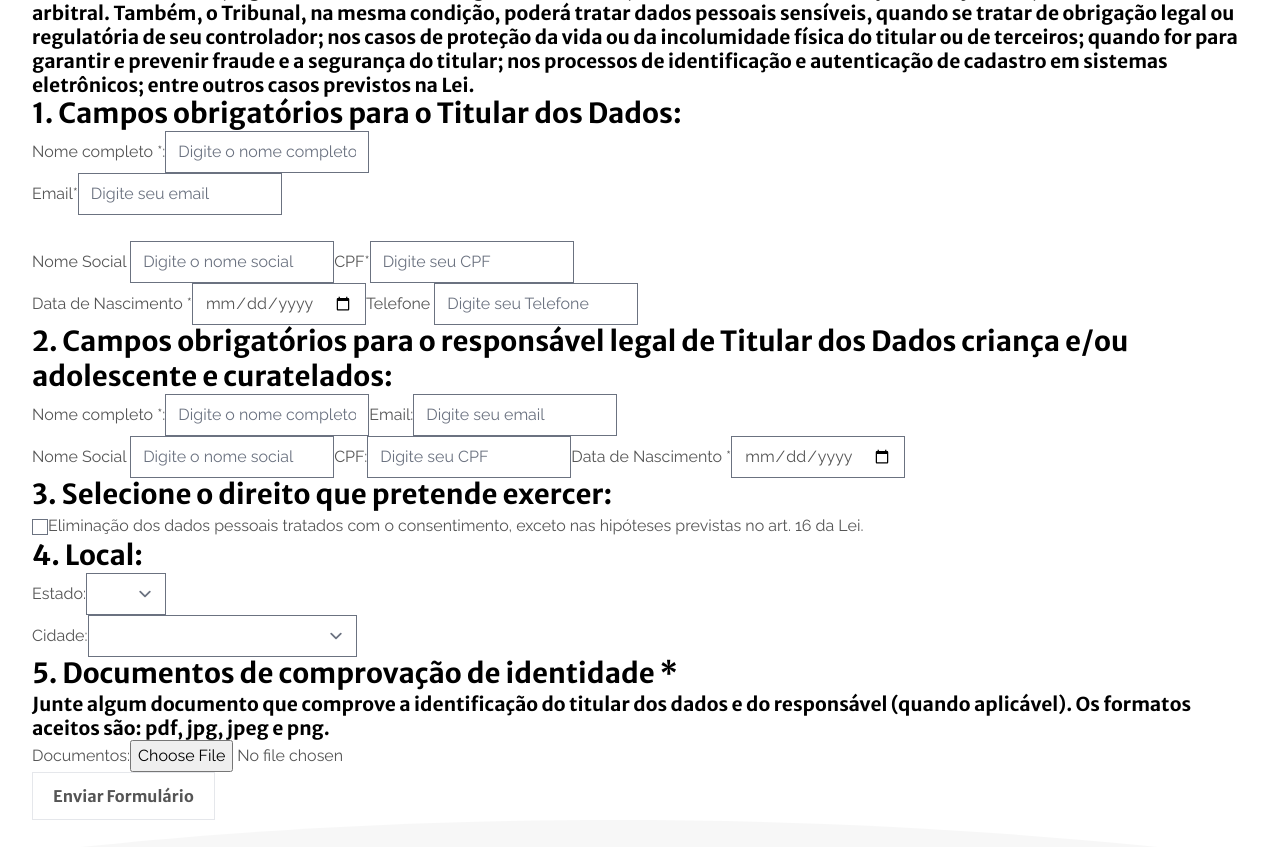
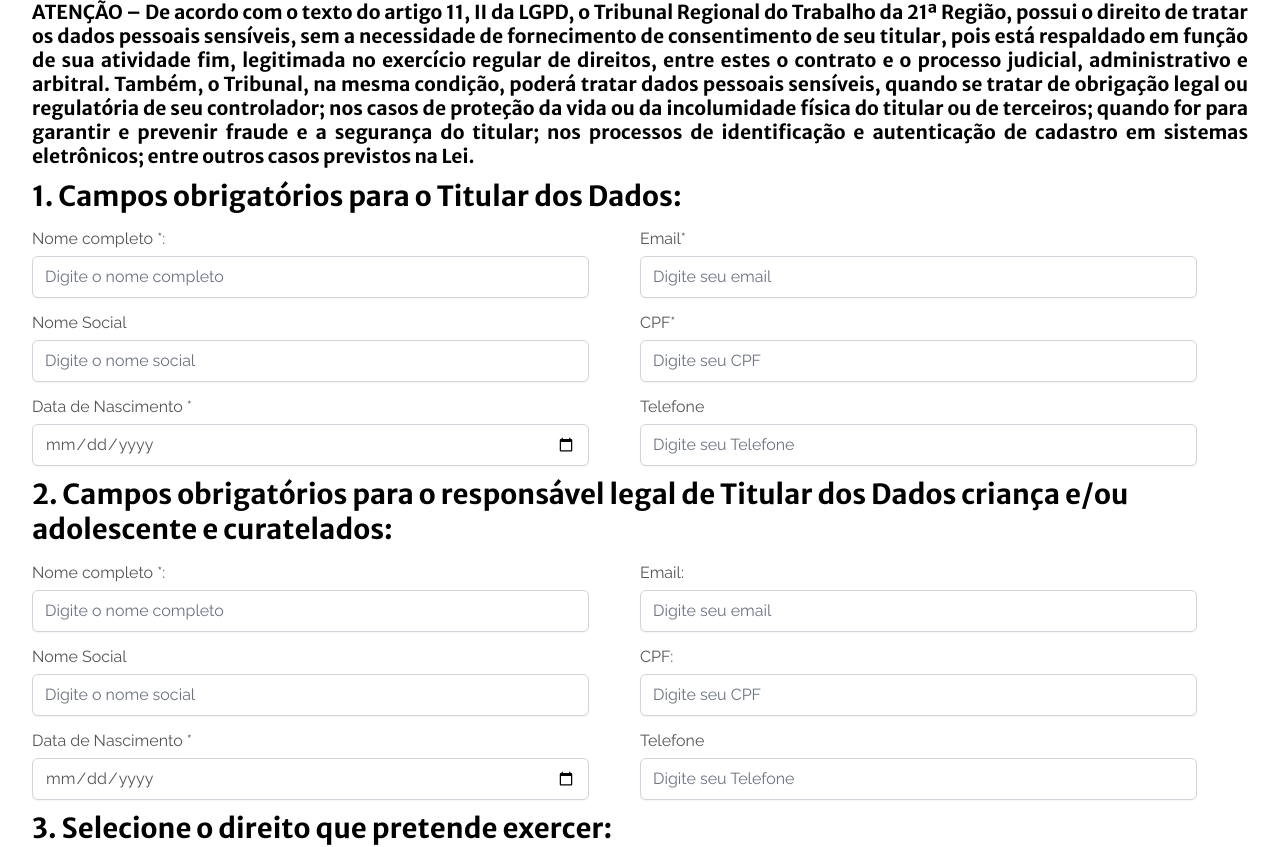
Before and after one commit to EugenioVLopes/edpTemplate, a Next.js app: page /exclusaoform in a window 1280 px wide. Shown: the part 300-1147 px from the top of the page. Built offline with nearby package versions, Linux system fonts and the light colour scheme; what tailwind-bootstrap-grid would draw is missing.

Commit message:
estilo do form adicionado

```diff
--- a/pages/exclusaoform.js
+++ b/pages/exclusaoform.js
@@ -6,142 +6,219 @@
 const Services = () => {
   return (
     <Base>
-      <div className="form-bg">
+      <div className="py-12">
         <div className="container">
-          <div className="row">
-            <div className="col-md-offset-3 col-md-6">
-              <div className="form-container">
-                <div className="titlediv">
-                  <h2 className="h2 title" >
+          <div className="grid grid-cols-1 gap-6">
+            <h2 className="">
               FORMULÁRIO PARA EXERCÍCIO DOS DIREITOS DO TITULAR DOS DADOS
               PESSOAIS
             </h2>
           </div>
           <div>
-                  <h4 className="h4">
+            <h4 className="mt-3 text-lg text-gray-600">
               Conforme os Artigos 17 a 22 da Lei 13.709/2018 (Lei Geral de
               Proteção de Dados Pessoais)
             </h4>
           </div>
-                <div>
-                  <h5 className="h5">
+          <div className="mt-3">
+            <h5 className="text-justify">
               ATENÇÃO – De acordo com o texto do artigo 11, II da LGPD, o
-                    Tribunal Regional do Trabalho da 21ª Região, possui o
-                    direito de tratar os dados pessoais sensíveis, sem a
-                    necessidade de fornecimento de consentimento de seu titular,
-                    pois está respaldado em função de sua atividade fim,
-                    legitimada no exercício regular de direitos, entre estes o
-                    contrato e o processo judicial, administrativo e arbitral.
-                    Também, o Tribunal, na mesma condição, poderá tratar dados
-                    pessoais sensíveis, quando se tratar de obrigação legal ou
-                    regulatória de seu controlador; nos casos de proteção da
-                    vida ou da incolumidade física do titular ou de terceiros;
-                    quando for para garantir e prevenir fraude e a segurança do
-                    titular; nos processos de identificação e autenticação de
-                    cadastro em sistemas eletrônicos; entre outros casos
-                    previstos na Lei.
+              Tribunal Regional do Trabalho da 21ª Região, possui o direito de
+              tratar os dados pessoais sensíveis, sem a necessidade de
+              fornecimento de consentimento de seu titular, pois está respaldado
+              em função de sua atividade fim, legitimada no exercício regular de
+              direitos, entre estes o contrato e o processo judicial,
+              administrativo e arbitral. Também, o Tribunal, na mesma condição,
+              poderá tratar dados pessoais sensíveis, quando se tratar de
+              obrigação legal ou regulatória de seu controlador; nos casos de
+              proteção da vida ou da incolumidade física do titular ou de
+              terceiros; quando for para garantir e prevenir fraude e a
+              segurança do titular; nos processos de identificação e
+              autenticação de cadastro em sistemas eletrônicos; entre outros
+              casos previstos na Lei.
             </h5>
           </div>
-                <div className="form-horizontal">
+          <div className="mt-3">
             <h3>1. Campos obrigatórios para o Titular dos Dados:</h3>
-                  <div className="form-group">
+            <div className="mt-3 flex">
+              <div className="flex-1">
                 <label htmlFor="nomeCompleto">Nome completo *:</label>
                 <input
                   type="text"
                   id="nomeCompleto"
                   name="nomeCompleto"
                   placeholder="Digite o nome completo"
-                      className="form-control"
+                  className="
+                      mt-1
+                      block
+                      w-11/12
+                      rounded-md
+                      border-gray-300
+                      shadow-sm
+                      focus:border-indigo-300 focus:ring focus:ring-indigo-200 focus:ring-opacity-50"
                 />
               </div>
-                  <div className="form-group">
+              <div className="flex-1">
                 <label htmlFor="email">Email*</label>
                 <input
-                      type="text"
+                  type="email"
                   id="email"
                   name="email"
                   placeholder="Digite seu email"
-                      className="form-control"
+                  className="
+                      mt-1
+                      block
+                      w-11/12
+                      rounded-md
+                      border-gray-300
+                      shadow-sm
+                      focus:border-indigo-300 focus:ring focus:ring-indigo-200 focus:ring-opacity-50
+                    "
                 />
               </div>
-                  <label htmlFor="nomeSocial">
-                    <br />
-                    Nome Social{" "}
-                  </label>
+            </div>
+            <div className="mt-3 flex">
+              <div className="flex-1">
+                <label htmlFor="nomeSocial">Nome Social </label>
                 <input
                   type="text"
                   id="nomeSocial"
                   name="nomeSocial"
                   placeholder="Digite o nome social"
+                  className="mt-1
+                        block
+                        w-11/12
+                        rounded-md
+                        border-gray-300
+                        shadow-sm
+                        focus:border-indigo-300 focus:ring focus:ring-indigo-200 focus:ring-opacity-50"
                 />
-
+              </div>
+              <div className="flex-1">
                 <label htmlFor="cpf">CPF*</label>
                 <input
                   type="number"
                   id="cpf"
                   name="cpf"
                   placeholder="Digite seu CPF"
+                  className="mt-1
+                          block
+                          w-11/12
+                          rounded-md
+                          border-gray-300
+                          shadow-sm
+                          focus:border-indigo-300 focus:ring focus:ring-indigo-200 focus:ring-opacity-50"
                 />
-
-                  <label htmlFor="dataNascimento">
-                    <br />
-                    Data de Nascimento *
-                  </label>
+              </div>
+            </div>
+            <div className="mt-3 flex">
+              <div className="flex-1">
+                <label htmlFor="dataNascimento">Data de Nascimento *</label>
                 <input
                   type="date"
                   id="dataNascimento"
                   name="dataNascimento"
+                  className="mt-1
+                        block
+                        w-11/12
+                        rounded-md
+                        border-gray-300
+                        shadow-sm
+                        focus:border-indigo-300 focus:ring focus:ring-indigo-200 focus:ring-opacity-50"
                 />
-
+              </div>
+              <div className="flex-1">
                 <label htmlFor="telefone">Telefone </label>
                 <input
-                    type="number"
+                  type="tel"
                   id="telefone"
                   name="telefone"
                   placeholder="Digite seu Telefone"
+                  className="mt-1
+                        block
+                        w-11/12
+                        rounded-md
+                        border-gray-300
+                        shadow-sm
+                        focus:border-indigo-300 focus:ring focus:ring-indigo-200 focus:ring-opacity-50"
                 />
               </div>
-                <h3>
-                  2. Campos obrigatórios para o responsável legal de Titular dos
-                  Dados criança e/ou adolescente e curatelados:
+            </div>
+          </div>
+          <h3 className="mt-3">
+            2. Campos obrigatórios para o responsável legal de Titular dos Dados
+            criança e/ou adolescente e curatelados:
           </h3>
-                <label htmlFor="nomeCompletoTitularLegal">
-                  Nome completo *:
-                </label>
+          <div className="mt-3 flex">
+            <div className="flex-1">
+              <label htmlFor="nomeCompletoTitularLegal">Nome completo *:</label>
               <input
                 type="text"
                 id="nomeCompletoTitularLegal"
                 name="nomeCompletoTitularLegal"
                 placeholder="Digite o nome completo"
+                className="mt-1
+                      block
+                      w-11/12
+                      rounded-md
+                      border-gray-300
+                      shadow-sm
+                      focus:border-indigo-300 focus:ring focus:ring-indigo-200 focus:ring-opacity-50"
               />
-
+            </div>
+            <div className="flex-1">
               <label htmlFor="emailTitularLegal">Email:</label>
               <input
                 type="text"
                 id="emailTitularLegal"
                 name="emailTitularLegal"
                 placeholder="Digite seu email"
+                className="mt-1
+                      block
+                      w-11/12
+                      rounded-md
+                      border-gray-300
+                      shadow-sm
+                      focus:border-indigo-300 focus:ring focus:ring-indigo-200 focus:ring-opacity-50"
               />
-
-                <label htmlFor="nomeSocialTitularLegal">
-                  <br />
-                  Nome Social{" "}
-                </label>
+            </div>
+          </div>
+          <div className="mt-3 flex">
+            <div className="flex-1">
+              <label htmlFor="nomeSocialTitularLegal">Nome Social </label>
               <input
                 type="text"
                 id="nomeSocialTitularLegal"
                 name="nomeSocialTitularLegal"
                 placeholder="Digite o nome social"
+                className="mt-1
+                      block
+                      w-11/12
+                      rounded-md
+                      border-gray-300
+                      shadow-sm
+                      focus:border-indigo-300 focus:ring focus:ring-indigo-200 focus:ring-opacity-50"
               />
-
+            </div>
+            <div className="flex-1">
               <label htmlFor="cpfTiularLegal">CPF:</label>
               <input
                 type="text"
                 id="cpfTiularLegal"
                 name="cpfTiularLegal"
                 placeholder="Digite seu CPF"
+                className="mt-1
+                      block
+                      w-11/12
+                      rounded-md
+                      border-gray-300
+                      shadow-sm
+                      focus:border-indigo-300 focus:ring focus:ring-indigo-200 focus:ring-opacity-50"
               />
-
+            </div>
+          </div>
+          <div className="mt-3 flex">
+            <div className="flex-1">
               <label htmlFor="dataNascimentoTitularLegal">
                 Data de Nascimento *
               </label>
@@ -149,17 +226,60 @@
                 type="date"
                 id="dataNascimentoTitularLegal"
                 name="dataNascimentoTitularLegal"
+                className="mt-1
+                      block
+                      w-11/12
+                      rounded-md
+                      border-gray-300
+                      shadow-sm
+                      focus:border-indigo-300 focus:ring focus:ring-indigo-200 focus:ring-opacity-50"
               />
-                <h3>3. Selecione o direito que pretende exercer:</h3>
-                <input type="checkbox" id="servico" name="servico" />
+            </div>
+            <div className="flex-1">
+              <label htmlFor="telefoneTitularLegal">Telefone </label>
+              <input
+                type="tel"
+                id="telefoneTitularLegal"
+                name="telefoneTitularLegal"
+                placeholder="Digite seu Telefone"
+                className="mt-1
+                        block
+                        w-11/12
+                        rounded-md
+                        border-gray-300
+                        shadow-sm
+                        focus:border-indigo-300 focus:ring focus:ring-indigo-200 focus:ring-opacity-50"
+              />
+            </div>
+          </div>
+          <h3 className="mt-3">3. Selecione o direito que pretende exercer:</h3>
+          <div className="mt-3">
+            <input
+              type="checkbox"
+              id="servico"
+              name="servico"
+              className="mr-2"
+            />
             <label htmlFor="servicoEliminarDados">
-                  Eliminação dos dados pessoais tratados com o consentimento,
-                  exceto nas hipóteses previstas no art. 16 da Lei.
+              Eliminação dos dados pessoais tratados com o consentimento, exceto
+              nas hipóteses previstas no art. 16 da Lei.
             </label>
-                <h3>4. Local:</h3>
-                <div>
+          </div>
+          <h3 className="mt-3">4. Local:</h3>
+          <div className="mt-3 flex">
+            <div className="flex-1">
               <label htmlFor="estado">Estado:</label>
-                  <select id="estado" name="estado">
+              <select
+                id="estado"
+                name="estado"
+                className="mt-1
+                        block
+                        w-11/12
+                        rounded-md
+                        border-gray-300
+                        shadow-sm
+                        focus:border-indigo-300 focus:ring focus:ring-indigo-200 focus:ring-opacity-50"
+              >
                 <option value=""></option>
                 <option value="AC">AC</option>
                 <option value="AL">AL</option>
@@ -192,9 +312,19 @@
                 <option value="TO">TO</option>
               </select>
             </div>
-                <div>
+            <div className="flex-1">
               <label htmlFor="cidade">Cidade:</label>
-                  <select id="cidade" name="cidade">
+              <select
+                id="cidade"
+                name="cidade"
+                className="mt-1
+                        block
+                        w-11/12
+                        rounded-md
+                        border-gray-300
+                        shadow-sm
+                        focus:border-indigo-300 focus:ring focus:ring-indigo-200 focus:ring-opacity-50"
+              >
                 <option value=""></option>
                 <option value="Acari">Acari</option>
                 <option value="Açu">Açu</option>
@@ -224,16 +354,12 @@
                 <option value="Campo Redondo">Campo Redondo</option>
                 <option value="Canguaretama">Canguaretama</option>
                 <option value="Caraúbas">Caraúbas</option>
-                    <option value="Carnaúba dos Dantas">
-                      Carnaúba dos Dantas
-                    </option>
+                <option value="Carnaúba dos Dantas">Carnaúba dos Dantas</option>
                 <option value="Carnaubais">Carnaubais</option>
                 <option value="Ceará-Mirim">Ceará-Mirim</option>
                 <option value="Cerro Corá">Cerro Corá</option>
                 <option value="Coronel Ezequiel">Coronel Ezequiel</option>
-                    <option value="Coronel João Pessoa">
-                      Coronel João Pessoa
-                    </option>
+                <option value="Coronel João Pessoa">Coronel João Pessoa</option>
                 <option value="Cruzeta">Cruzeta</option>
                 <option value="Currais Novos">Currais Novos</option>
                 <option value="Doutor Severiano">Doutor Severiano</option>
@@ -264,9 +390,7 @@
                 <option value="Januário Cicco">Januário Cicco</option>
                 <option value="Japi">Japi</option>
                 <option value="Jardim de Angicos">Jardim de Angicos</option>
-                    <option value="Jardim de Piranhas">
-                      Jardim de Piranhas
-                    </option>
+                <option value="Jardim de Piranhas">Jardim de Piranhas</option>
                 <option value="Jardim do Seridó">Jardim do Seridó</option>
                 <option value="João Câmara">João Câmara</option>
                 <option value="João Dias">João Dias</option>
@@ -337,12 +461,8 @@
                 <option value="Santana do Matos">Santana do Matos</option>
                 <option value="Santana do Seridó">Santana do Seridó</option>
                 <option value="Santo Antônio">Santo Antônio</option>
-                    <option value="São Bento do Norte">
-                      São Bento do Norte
-                    </option>
-                    <option value="São Bento do Trairí">
-                      São Bento do Trairí
-                    </option>
+                <option value="São Bento do Norte">São Bento do Norte</option>
+                <option value="São Bento do Trairí">São Bento do Trairí</option>
                 <option value="São Fernando">São Fernando</option>
                 <option value="São Francisco do Oeste">
                   São Francisco do Oeste
@@ -350,18 +470,12 @@
                 <option value="São Gonçalo do Amarante">
                   São Gonçalo do Amarante
                 </option>
-                    <option value="São João do Sabugi">
-                      São João do Sabugi
-                    </option>
-                    <option value="São José de Mipibu">
-                      São José de Mipibu
-                    </option>
+                <option value="São João do Sabugi">São João do Sabugi</option>
+                <option value="São José de Mipibu">São José de Mipibu</option>
                 <option value="São José do Campestre">
                   São José do Campestre
                 </option>
-                    <option value="São José do Seridó">
-                      São José do Seridó
-                    </option>
+                <option value="São José do Seridó">São José do Seridó</option>
                 <option value="São Miguel">São Miguel</option>
                 <option value="São Miguel do Gostoso">
                   São Miguel do Gostoso
@@ -379,17 +493,13 @@
                 <option value="Senador Georgino Avelino">
                   Senador Georgino Avelino
                 </option>
-                    <option value="Serra de São Bento">
-                      Serra de São Bento
-                    </option>
+                <option value="Serra de São Bento">Serra de São Bento</option>
                 <option value="Serra do Mel">Serra do Mel</option>
                 <option value="Serra Negra do Norte">
                   Serra Negra do Norte
                 </option>
                 <option value="Serrinha">Serrinha</option>
-                    <option value="Serrinha dos Pintos">
-                      Serrinha dos Pintos
-                    </option>
+                <option value="Serrinha dos Pintos">Serrinha dos Pintos</option>
                 <option value="Severiano Melo">Severiano Melo</option>
                 <option value="Sítio Novo">Sítio Novo</option>
                 <option value="Taboleiro Grande">Taboleiro Grande</option>
@@ -415,22 +525,25 @@
                 <option value="Vila Flor">Vila Flor</option>
               </select>
             </div>
+          </div>
 
-                <h3>5. Documentos de comprovação de identidade *</h3>
-                <h5>
-                  Junte algum documento que comprove a identificação do titular
-                  dos dados e do responsável (quando aplicável). Os formatos
-                  aceitos são: pdf, jpg, jpeg e png.
+          <h3 className="mt-3">5. Documentos de comprovação de identidade *</h3>
+          <h5 className="mt-3">
+            Junte algum documento que comprove a identificação do titular dos
+            dados e do responsável (quando aplicável). Os formatos aceitos são:
+            pdf, jpg, jpeg e png.
           </h5>
+          <div className="mt-3">
             <label htmlFor="documentos">Documentos:</label>
             <input type="file" id="documentos" name="documentos" />
-                <div>
-                  <button type="submit" className="btn signup">
+          </div>
+          <div className="mt-4 flex justify-center">
+            <button
+              type="submit"
+              className="btn signup text-lg px-8 py-4 hover:bg-green-600 hover:text-white"
+            >
               Enviar Formulário
             </button>
-                </div>
-              </div>
-            </div>
           </div>
         </div>
       </div>
```
Lines whose indentation alone changed are shown as unchanged.
